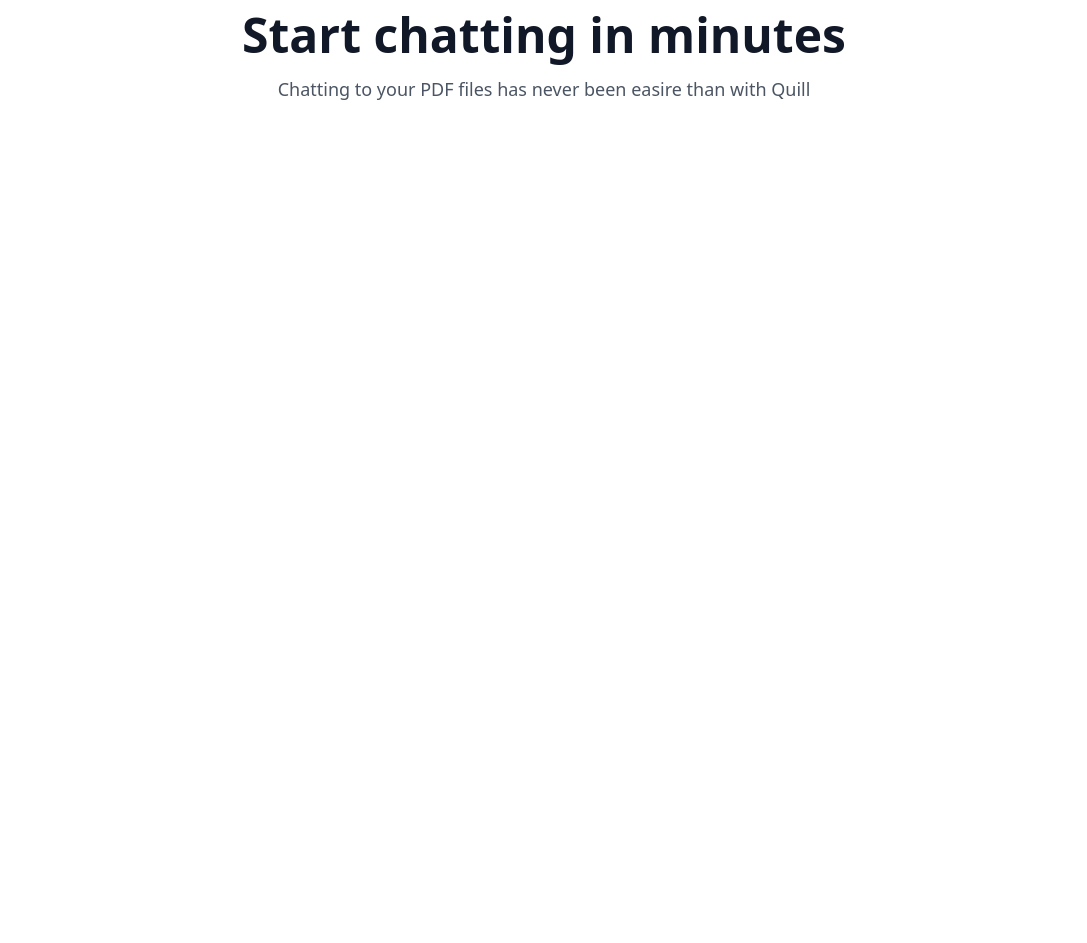
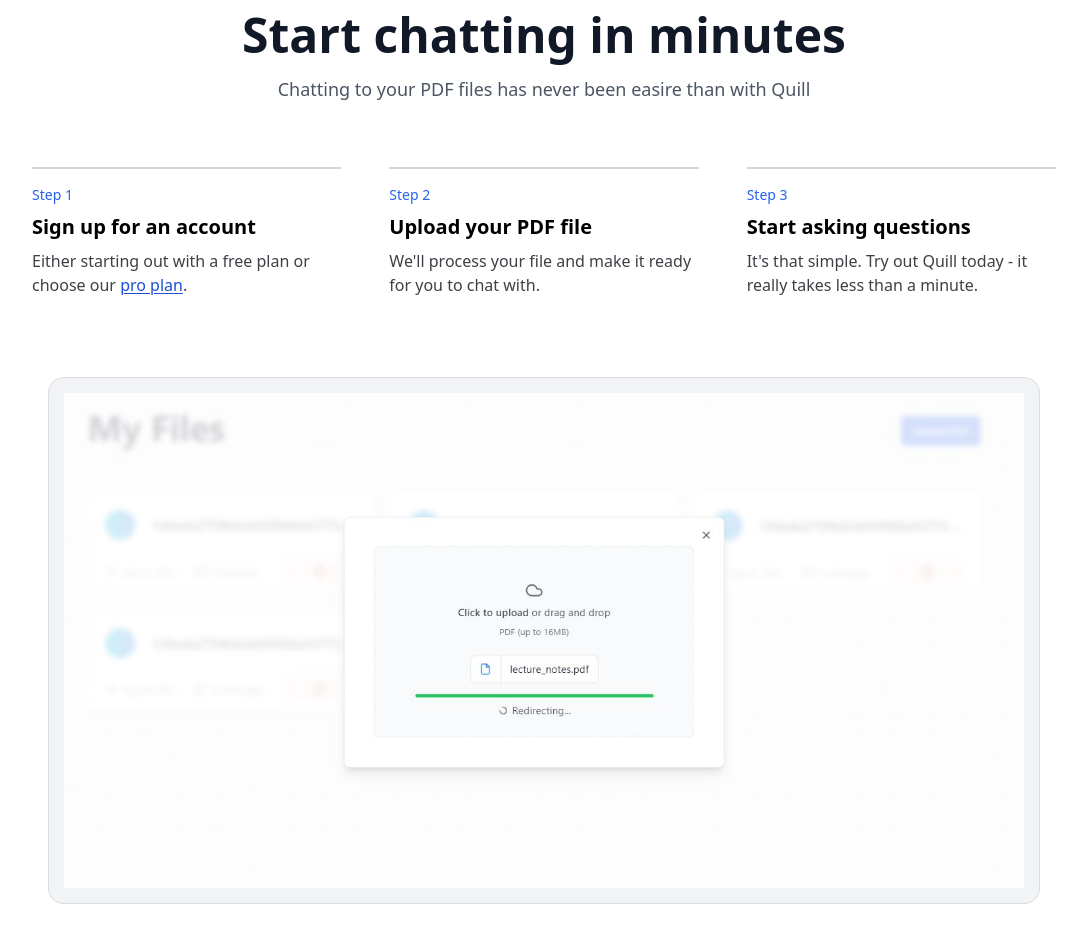
Before and after one commit to naimulislamshakil/sass-product, a React (Create React App) app: page / in a window 1280 px wide. Shown: the part 1580-2523 px from the top of the page, without its empty margins (96-1183 px from the left). Before the commit the page ends 1811 px from the top, so only its background shows below. Built offline with nearby package versions, Linux system fonts and the light colour scheme.

Commit message:
complete featured section

```diff
--- a/src/Components/FeaturedSection/index.tsx
+++ b/src/Components/FeaturedSection/index.tsx
@@ -1,4 +1,5 @@
 import React from 'react';
+import { Link } from 'react-router-dom';
 
 const FeaturedSection = () => {
 	return (
@@ -13,6 +14,59 @@
 					</p>
 				</div>
 			</div>
+
+			{/* Steps */}
+
+			<ol className="my-8 space-y-4 pt-8 md:flex md:space-x-12 md:space-y-0">
+				<li className="md:flex-1">
+					<div className="flex flex-col space-y-2 border-1-4 border-zinc-300 py-2 pl-4 md:border-l-0 md:border-t-2 md:pb-0 md:pl-0 md:pt-4">
+						<span className="text-sm font-medium text-blue-600">Step 1</span>
+						<span className="text-xl font-semibold">
+							Sign up for an account
+						</span>
+						<span className="mt-2 text-zinc-700">
+							Either starting out with a free plan or choose our{' '}
+							<Link
+								to="/pricing"
+								className="text-blue-700 underline underline-offset-2"
+							>
+								pro plan
+							</Link>
+							.
+						</span>
+					</div>
+				</li>
+				<li className="md:flex-1">
+					<div className="flex flex-col space-y-2 border-l-4 border-zinc-300 py-2 pl-4 md:border-l-0 md:border-t-2 md:pb-0 md:pl-0 md:pt-4">
+						<span className="text-sm font-medium text-blue-600">Step 2</span>
+						<span className="text-xl font-semibold">Upload your PDF file</span>
+						<span className="mt-2 text-zinc-700">
+							We&apos;ll process your file and make it ready for you to chat
+							with.
+						</span>
+					</div>
+				</li>
+				<li className="md:flex-1">
+					<div className="flex flex-col space-y-2 border-l-4 border-zinc-300 py-2 pl-4 md:border-l-0 md:border-t-2 md:pb-0 md:pl-0 md:pt-4">
+						<span className="text-sm font-medium text-blue-600">Step 3</span>
+						<span className="text-xl font-semibold">
+							Start asking questions
+						</span>
+						<span className="mt-2 text-zinc-700">
+							It&apos;s that simple. Try out Quill today - it really takes less
+							than a minute.
+						</span>
+					</div>
+				</li>
+			</ol>
+
+			<div className="mx-auto max-w-6xl px-6 lg:px-8">
+				<div className="mt-16 flow-root sm:mt-24">
+					<div className="-m-2 rounded-xl bg-gray-900/5 p-2 ring-1 ring-inset ring-gray-900/10 lg:-m-4 lg:rounded-2xl lg:p-4">
+						<img src="./images/file-upload-preview.jpg" alt="file uplode" />
+					</div>
+				</div>
+			</div>
 		</div>
 	);
 };
```
Also changed, not shown: public/images/file-upload-preview.jpg (added).
